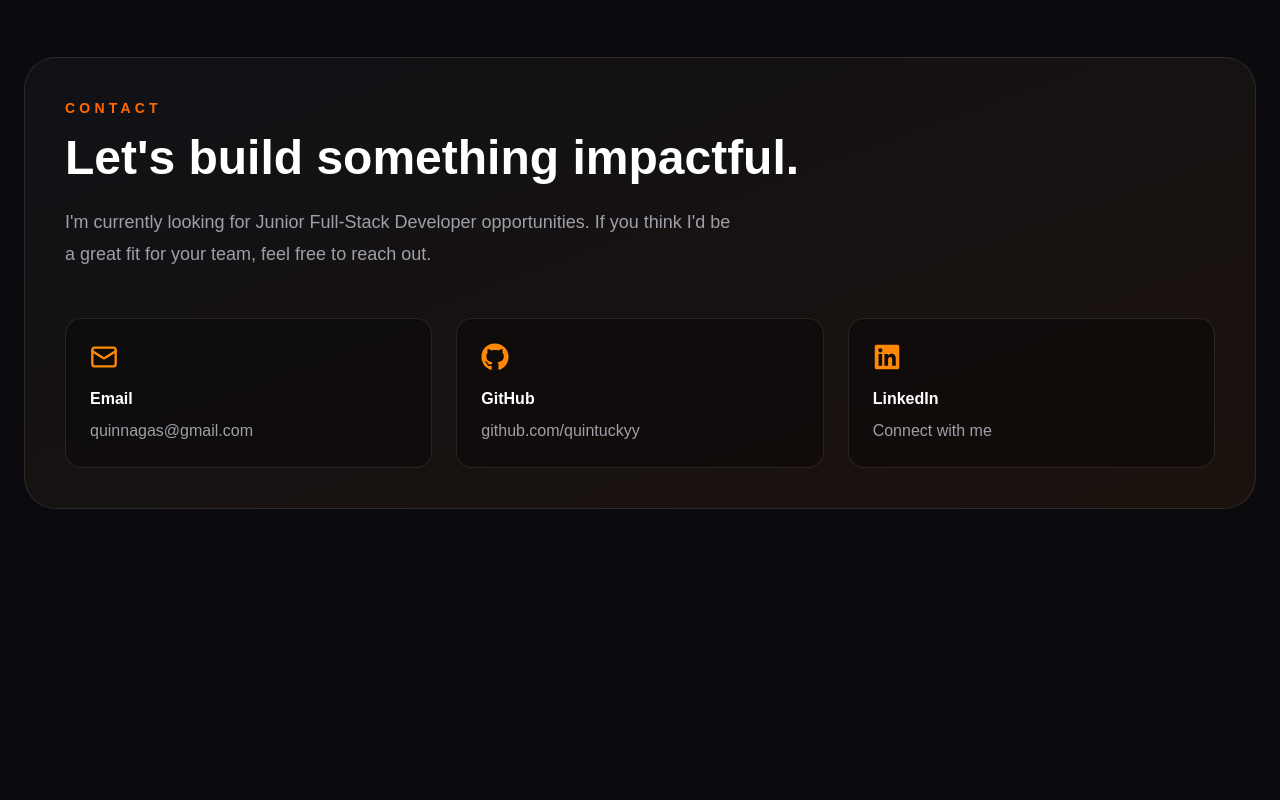
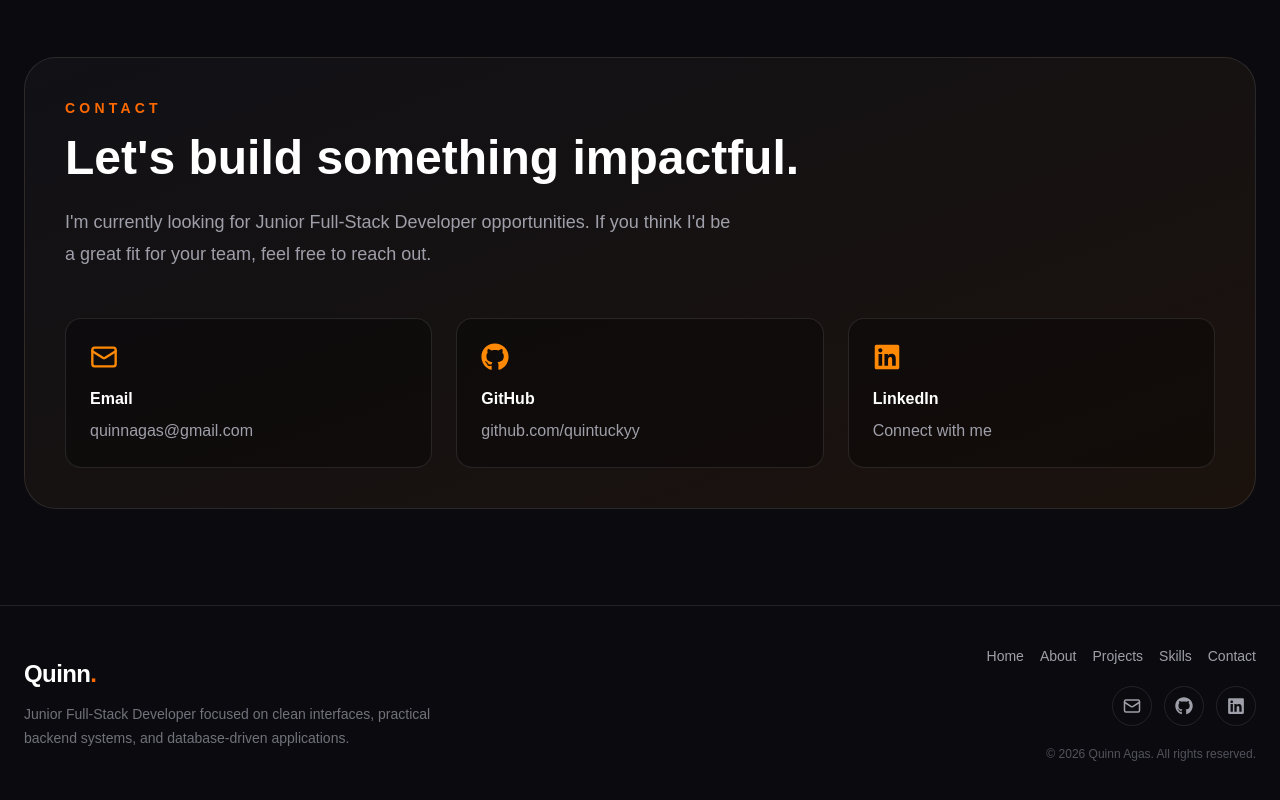
Before and after one commit to quintuckyy/Portfolio, a Next.js app: page / in a window 1280 px wide. Shown: the part 3657-4457 px from the top of the page. Before the commit the page ends 4262 px from the top, so only its background shows below. Built offline with nearby package versions, Linux system fonts and the light colour scheme.

Commit message:
Add footer section

```diff
--- a/app/page.tsx
+++ b/app/page.tsx
@@ -6,6 +6,7 @@ import Skills from "@/components/Skills";
 import Contact from "@/components/Contact";
 import Reveal from "@/components/Reveal";
 import CursorGlow from "@/components/CursorGlow";
+import Footer from "@/components/Footer";
 
 export default function Home() {
   return (
@@ -31,6 +32,8 @@ export default function Home() {
         <Reveal>
           <Contact />
         </Reveal>
+
+        <Footer />
       </div>
     </main>
   );
--- /dev/null
+++ b/components/Footer.tsx
@@ -0,0 +1,70 @@
+import { FaGithub, FaLinkedin } from "react-icons/fa";
+import { Mail } from "lucide-react";
+import { navLinks } from "@/data/portfolio";
+
+export default function Footer() {
+  return (
+    <footer className="border-t border-white/10 px-6 py-10">
+      <div className="mx-auto flex max-w-7xl flex-col gap-8 md:flex-row md:items-center md:justify-between">
+        <div>
+          <a href="#home" className="text-2xl font-bold tracking-tight">
+            Quinn<span className="text-orange-500">.</span>
+          </a>
+
+          <p className="mt-3 max-w-md text-sm leading-6 text-zinc-500">
+            Junior Full-Stack Developer focused on clean interfaces, practical
+            backend systems, and database-driven applications.
+          </p>
+        </div>
+
+        <div className="flex flex-col gap-5 md:items-end">
+          <nav className="flex flex-wrap gap-4 text-sm text-zinc-400">
+            {navLinks.map((link) => (
+              <a
+                key={link.href}
+                href={link.href}
+                className="transition hover:text-orange-400"
+              >
+                {link.label}
+              </a>
+            ))}
+          </nav>
+
+          <div className="flex gap-3">
+            <a
+              href="mailto:quinnagas@gmail.com"
+              aria-label="Email Quinn Agas"
+              className="flex h-10 w-10 items-center justify-center rounded-full border border-white/10 text-zinc-400 transition hover:border-orange-500/60 hover:text-orange-400"
+            >
+              <Mail size={18} />
+            </a>
+
+            <a
+              href="https://github.com/quintuckyy"
+              target="_blank"
+              rel="noreferrer"
+              aria-label="GitHub profile"
+              className="flex h-10 w-10 items-center justify-center rounded-full border border-white/10 text-zinc-400 transition hover:border-orange-500/60 hover:text-orange-400"
+            >
+              <FaGithub size={18} />
+            </a>
+
+            <a
+              href="https://linkedin.com/in/quinn-agas"
+              target="_blank"
+              rel="noreferrer"
+              aria-label="LinkedIn profile"
+              className="flex h-10 w-10 items-center justify-center rounded-full border border-white/10 text-zinc-400 transition hover:border-orange-500/60 hover:text-orange-400"
+            >
+              <FaLinkedin size={18} />
+            </a>
+          </div>
+
+          <p className="text-xs text-zinc-600">
+            © {new Date().getFullYear()} Quinn Agas. All rights reserved.
+          </p>
+        </div>
+      </div>
+    </footer>
+  );
+}
```
